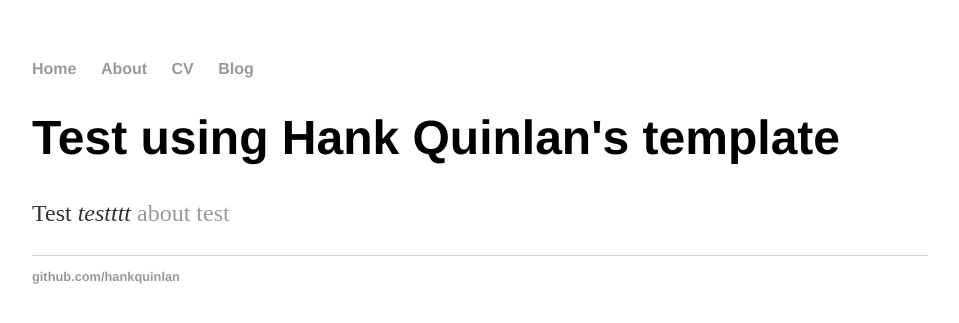
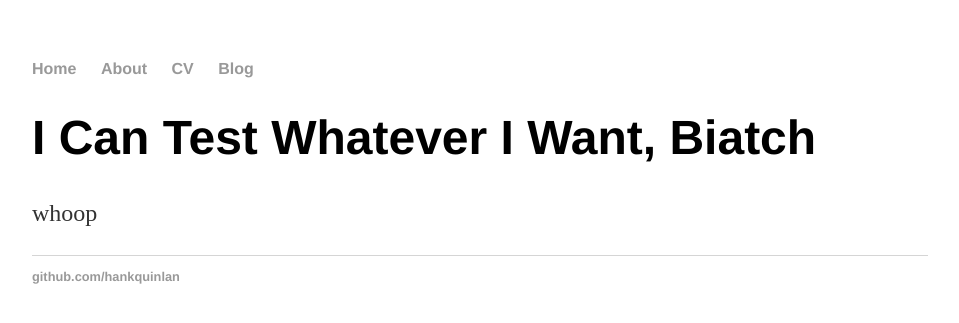
Before and after one commit to vdveen/vdveen.github.io, a Jekyll site: the page built from index.html, in a window 1280 px wide. Shown: the top 323 px of the page, without its empty margins (160-1119 px from the left). Built offline with Jekyll 4.4.1, drawn with Linux system fonts in a browser that asks for light colours.

Commit message:
Update index.html

```diff
--- a/index.html
+++ b/index.html
@@ -1,29 +1,8 @@
-<!DOCTYPE html>
-<html>
-	<head>
-		<title>Veenspace Test Page</title>
-		<!-- link to main stylesheet -->
-		<link rel="stylesheet" type="text/css" href="/css/main.css">
-	</head>
-	<body>
-		<nav>
-    		<ul>
-        		<li><a href="/">Home</a></li>
-	        	<li><a href="/about">About</a></li>
-        		<li><a href="/cv">CV</a></li>
-        		<li><a href="/blog">Blog</a></li>
-    		</ul>
-		</nav>
-		<div class="container">
-    		<div class="blurb">
-        		<h1>Test using Hank Quinlan's template</h1>
-				<p>Test <em>testttt</em> <a href="/about">about test</a></p>
-    		</div><!-- /.blurb -->
-		</div><!-- /.container -->
-		<footer>
-    		<ul>
-        		<li><a href="https://github.com/hankquinlan">github.com/hankquinlan</a></li>
-			</ul>
-		</footer>
-	</body>
-</html>
+---
+layout: default
+title: Veenspace Test Page
+---
+<div class="blurb">
+	<h1>I Can Test Whatever I Want, Biatch</h1>
+	<p> whoop </p>
+</div><!-- /.blurb -->
```
